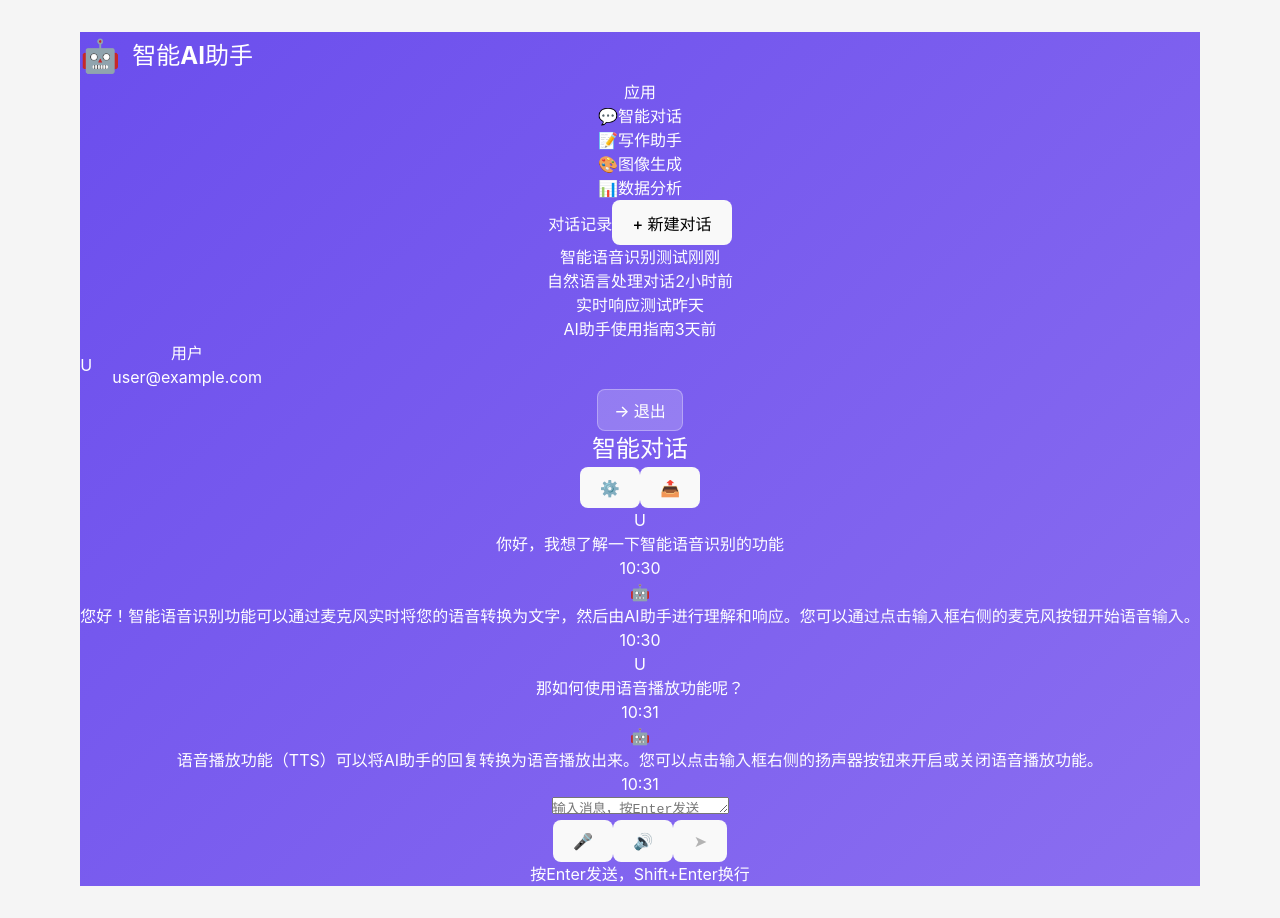
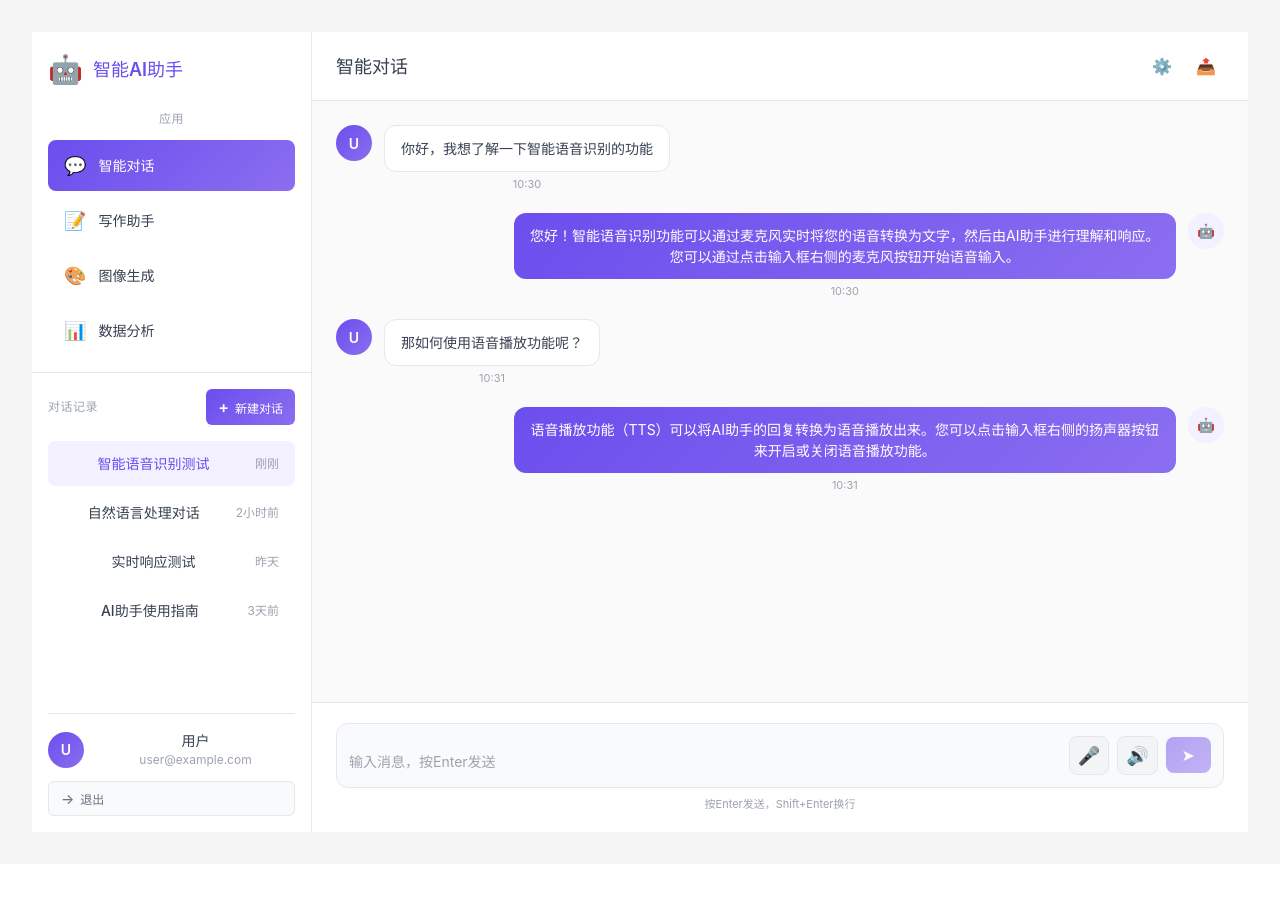
Before and after one commit to christphorxxx-commits/smart_custom, a Vue app in the folder frontend/: page / in a window 1280 px wide. After the commit the page ends 864 px from the top, so only its background shows below. Built offline with nearby package versions, Linux system fonts and the light colour scheme; sample sign-in values are in the browser's storage.

Commit message:
2026.3.12,完成登录逻辑

```diff
--- a/frontend/src/components/Home.vue
+++ b/frontend/src/components/Home.vue
@@ -235,123 +235,536 @@ axios.interceptors.response.use(
 
 <style scoped>
 .home-container {
-  min-height: 100vh;
-  background: linear-gradient(135deg, #6B4EED 0%, #8B6EF0 100%);
-  color: white;
+  display: flex;
+  height: 100vh;
+  background: #f5f5f5;
+  overflow: hidden;
 }
 
-.home-header {
+/* 左侧边栏 */
+.sidebar {
   display: flex;
-  justify-content: space-between;
-  align-items: center;
-  padding: 20px 40px;
-  background: rgba(255, 255, 255, 0.1);
-  backdrop-filter: blur(10px);
-  border-bottom: 1px solid rgba(255, 255, 255, 0.2);
+  flex-direction: column;
+  width: 280px;
+  background: white;
+  border-right: 1px solid #e5e7eb;
+  flex-shrink: 0;
+}
+
+.sidebar-apps {
+  flex: 0 0 auto;
+  padding: 16px;
+  border-bottom: 1px solid #e5e7eb;
+}
+
+.sidebar-header {
+  margin-bottom: 20px;
 }
 
 .logo {
   display: flex;
   align-items: center;
+  gap: 10px;
+}
+
+.logo-icon {
+  font-size: 28px;
+}
+
+.logo-text {
+  font-size: 18px;
+  font-weight: 600;
+  color: #6B4EED;
+}
+
+.apps-section {
+  display: flex;
+  flex-direction: column;
   gap: 12px;
 }
 
-.logo-icon {
-  font-size: 32px;
+.section-title {
+  font-size: 12px;
+  color: #9ca3af;
+  font-weight: 500;
+  text-transform: uppercase;
+  letter-spacing: 0.5px;
 }
 
-.logo-text {
-  font-size: 24px;
-  font-weight: 700;
+.apps-list {
+  display: flex;
+  flex-direction: column;
+  gap: 4px;
+}
+
+.app-item {
+  display: flex;
+  align-items: center;
+  gap: 12px;
+  padding: 12px 16px;
+  border-radius: 8px;
+  cursor: pointer;
+  transition: all 0.2s ease;
+  color: #374151;
+}
+
+.app-item:hover {
+  background: #f9fafb;
+}
+
+.app-item.active {
+  background: linear-gradient(135deg, #6B4EED 0%, #8B6EF0 100%);
+  color: white;
+}
+
+.app-icon {
+  font-size: 18px;
+}
+
+.app-name {
+  font-size: 14px;
+  font-weight: 500;
+}
+
+.sidebar-history {
+  flex: 1;
+  display: flex;
+  flex-direction: column;
+  padding: 16px;
+  overflow: hidden;
+}
+
+.history-header {
+  display: flex;
+  justify-content: space-between;
+  align-items: center;
+  margin-bottom: 16px;
+}
+
+.history-title {
+  font-size: 12px;
+  color: #9ca3af;
+  font-weight: 500;
+  text-transform: uppercase;
+  letter-spacing: 0.5px;
+}
+
+.new-chat-btn {
+  display: flex;
+  align-items: center;
+  gap: 6px;
+  padding: 8px 12px;
+  background: linear-gradient(135deg, #6B4EED 0%, #8B6EF0 100%);
+  color: white;
+  border: none;
+  border-radius: 6px;
+  font-size: 12px;
+  font-weight: 500;
+  cursor: pointer;
+  transition: all 0.2s ease;
+}
+
+.new-chat-btn:hover {
+  transform: translateY(-1px);
+  box-shadow: 0 4px 12px rgba(107, 78, 237, 0.3);
+}
+
+.new-chat-icon {
+  font-size: 16px;
+  font-weight: 600;
+}
+
+.history-list {
+  flex: 1;
+  overflow-y: auto;
+  display: flex;
+  flex-direction: column;
+  gap: 4px;
+}
+
+.history-item {
+  display: flex;
+  justify-content: space-between;
+  align-items: center;
+  padding: 12px 16px;
+  border-radius: 8px;
+  cursor: pointer;
+  transition: all 0.2s ease;
+  color: #374151;
+}
+
+.history-item:hover {
+  background: #f9fafb;
+}
+
+.history-item.active {
+  background: #f3f0ff;
+  color: #6B4EED;
+}
+
+.history-text {
+  font-size: 14px;
+  font-weight: 500;
+  flex: 1;
+  white-space: nowrap;
+  overflow: hidden;
+  text-overflow: ellipsis;
+}
+
+.history-time {
+  font-size: 12px;
+  color: #9ca3af;
+  margin-left: 12px;
+}
+
+.user-section {
+  margin-top: auto;
+  padding-top: 16px;
+  border-top: 1px solid #e5e7eb;
 }
 
 .user-info {
   display: flex;
   align-items: center;
+  gap: 12px;
+  margin-bottom: 12px;
+}
+
+.user-avatar {
+  width: 36px;
+  height: 36px;
+  border-radius: 50%;
+  background: linear-gradient(135deg, #6B4EED 0%, #8B6EF0 100%);
+  color: white;
+  display: flex;
+  align-items: center;
+  justify-content: center;
+  font-size: 14px;
+  font-weight: 600;
+}
+
+.user-details {
+  flex: 1;
+  overflow: hidden;
+}
+
+.user-name {
+  font-size: 14px;
+  font-weight: 600;
+  color: #374151;
+  white-space: nowrap;
+  overflow: hidden;
+  text-overflow: ellipsis;
+}
+
+.user-email {
+  font-size: 12px;
+  color: #9ca3af;
+  white-space: nowrap;
+  overflow: hidden;
+  text-overflow: ellipsis;
+}
+
+.logout-btn {
+  display: flex;
+  align-items: center;
+  gap: 6px;
+  padding: 8px 12px;
+  background: #f9fafb;
+  color: #6b7280;
+  border: 1px solid #e5e7eb;
+  border-radius: 6px;
+  font-size: 12px;
+  font-weight: 500;
+  cursor: pointer;
+  transition: all 0.2s ease;
+  width: 100%;
+}
+
+.logout-btn:hover {
+  background: #f3f4f6;
+  color: #374151;
+}
+
+.logout-icon {
+  font-size: 14px;
+}
+
+/* 右侧对话区域 */
+.chat-area {
+  flex: 1;
+  display: flex;
+  flex-direction: column;
+  background: #fafafa;
+}
+
+.chat-header {
+  display: flex;
+  justify-content: space-between;
+  align-items: center;
+  padding: 16px 24px;
+  background: white;
+  border-bottom: 1px solid #e5e7eb;
+}
+
+.chat-title {
+  font-size: 18px;
+  font-weight: 600;
+  color: #374151;
+}
+
+.chat-actions {
+  display: flex;
+  gap: 8px;
+}
+
+.action-btn {
+  padding: 8px;
+  background: transparent;
+  border: none;
+  border-radius: 6px;
+  cursor: pointer;
+  transition: all 0.2s ease;
+  color: #6b7280;
+}
+
+.action-btn:hover {
+  background: #f9fafb;
+  color: #374151;
+}
+
+.chat-messages {
+  flex: 1;
+  overflow-y: auto;
+  padding: 24px;
+  display: flex;
+  flex-direction: column;
   gap: 20px;
 }
 
-.welcome-text {
-  font-size: 16px;
-  opacity: 0.8;
+.message {
+  display: flex;
+  gap: 12px;
+  max-width: 80%;
 }
 
-.logout-btn {
-  padding: 8px 16px;
-  background: rgba(255, 255, 255, 0.2);
+.user-message {
+  align-self: flex-start;
+}
+
+.assistant-message {
+  align-self: flex-end;
+  flex-direction: row-reverse;
+}
+
+.message-avatar {
+  width: 36px;
+  height: 36px;
+  border-radius: 50%;
+  display: flex;
+  align-items: center;
+  justify-content: center;
+  font-size: 14px;
+  font-weight: 600;
+  flex-shrink: 0;
+}
+
+.user-avatar {
+  background: linear-gradient(135deg, #6B4EED 0%, #8B6EF0 100%);
   color: white;
-  border: 1px solid rgba(255, 255, 255, 0.3);
+}
+
+.assistant-avatar {
+  background: #f3f0ff;
+  color: #6B4EED;
+}
+
+.message-content {
+  display: flex;
+  flex-direction: column;
+  gap: 4px;
+}
+
+.message-text {
+  padding: 12px 16px;
+  border-radius: 12px;
+  font-size: 14px;
+  line-height: 1.5;
+  color: #374151;
+}
+
+.user-message .message-text {
+  background: white;
+  border: 1px solid #e5e7eb;
+}
+
+.assistant-message .message-text {
+  background: linear-gradient(135deg, #6B4EED 0%, #8B6EF0 100%);
+  color: white;
+}
+
+.message-time {
+  font-size: 11px;
+  color: #9ca3af;
+  padding: 0 4px;
+}
+
+.chat-input-area {
+  padding: 20px 24px;
+  background: white;
+  border-top: 1px solid #e5e7eb;
+}
+
+.input-container {
+  display: flex;
+  gap: 12px;
+  align-items: flex-end;
+  background: #f9fafb;
+  border: 1px solid #e5e7eb;
+  border-radius: 12px;
+  padding: 12px;
+  transition: all 0.2s ease;
+}
+
+.input-container:focus-within {
+  border-color: #6B4EED;
+  box-shadow: 0 0 0 3px rgba(107, 78, 237, 0.1);
+}
+
+.chat-input {
+  flex: 1;
+  border: none;
+  background: transparent;
+  font-size: 14px;
+  color: #374151;
+  resize: none;
+  min-height: 24px;
+  max-height: 120px;
+  font-family: inherit;
+}
+
+.chat-input:focus {
+  outline: none;
+}
+
+.chat-input::placeholder {
+  color: #9ca3af;
+}
+
+.input-actions {
+  display: flex;
+  gap: 8px;
+  align-items: center;
+}
+
+.asr-btn,
+.tts-btn {
+  padding: 8px;
+  background: #f3f4f6;
+  border: 1px solid #e5e7eb;
   border-radius: 8px;
   cursor: pointer;
-  transition: all 0.3s ease;
+  transition: all 0.2s ease;
+  color: #6b7280;
 }
 
-.logout-btn:hover {
-  background: rgba(255, 255, 255, 0.3);
-  transform: translateY(-1px);
+.asr-btn:hover,
+.tts-btn:hover {
+  background: #e5e7eb;
+  color: #374151;
 }
 
-.home-content {
-  display: flex;
-  justify-content: center;
-  align-items: center;
-  gap: 40px;
-  padding: 80px 40px;
-  flex-wrap: wrap;
+.asr-btn.active,
+.tts-btn.active {
+  background: linear-gradient(135deg, #6B4EED 0%, #8B6EF0 100%);
+  color: white;
+  border-color: #6B4EED;
 }
 
-.feature-card {
-  background: rgba(255, 255, 255, 0.1);
-  border-radius: 20px;
-  padding: 40px;
-  text-align: center;
-  width: 300px;
-  backdrop-filter: blur(10px);
-  border: 1px solid rgba(255, 255, 255, 0.2);
-  transition: all 0.3s ease;
+.action-icon {
+  font-size: 18px;
 }
 
-.feature-card:hover {
-  background: rgba(255, 255, 255, 0.15);
-  transform: translateY(-10px);
-  box-shadow: 0 20px 40px rgba(0, 0, 0, 0.1);
+.send-btn {
+  padding: 8px 16px;
+  background: linear-gradient(135deg, #6B4EED 0%, #8B6EF0 100%);
+  color: white;
+  border: none;
+  border-radius: 8px;
+  cursor: pointer;
+  transition: all 0.2s ease;
+  font-weight: 500;
 }
 
-.feature-icon {
-  font-size: 48px;
-  margin-bottom: 20px;
+.send-btn:hover:not(:disabled) {
+  transform: translateY(-1px);
+  box-shadow: 0 4px 12px rgba(107, 78, 237, 0.3);
 }
 
-.feature-card h3 {
-  font-size: 20px;
-  font-weight: 600;
-  margin-bottom: 12px;
+.send-btn:disabled {
+  opacity: 0.5;
+  cursor: not-allowed;
 }
 
-.feature-card p {
-  font-size: 14px;
-  opacity: 0.8;
-  line-height: 1.5;
+.send-icon {
+  font-size: 16px;
+}
+
+.input-hint {
+  font-size: 11px;
+  color: #9ca3af;
+  text-align: center;
+  margin-top: 8px;
+}
+
+/* 滚动条样式 */
+.chat-messages::-webkit-scrollbar,
+.history-list::-webkit-scrollbar {
+  width: 6px;
+}
+
+.chat-messages::-webkit-scrollbar-track,
+.history-list::-webkit-scrollbar-track {
+  background: transparent;
+}
+
+.chat-messages::-webkit-scrollbar-thumb,
+.history-list::-webkit-scrollbar-thumb {
+  background: #d1d5db;
+  border-radius: 3px;
+}
+
+.chat-messages::-webkit-scrollbar-thumb:hover,
+.history-list::-webkit-scrollbar-thumb:hover {
+  background: #9ca3af;
+}
+
+/* 响应式设计 */
+@media (max-width: 1024px) {
+  .sidebar {
+    width: 240px;
+  }
+
+  .message {
+    max-width: 90%;
+  }
 }
 
 @media (max-width: 768px) {
-  .home-header {
-    padding: 16px 24px;
+  .sidebar {
+    display: none;
   }
 
-  .logo-text {
-    font-size: 20px;
+  .chat-header {
+    padding: 12px 16px;
   }
 
-  .home-content {
-    padding: 40px 24px;
-    gap: 24px;
+  .chat-messages {
+    padding: 16px;
   }
 
-  .feature-card {
-    width: 100%;
-    max-width: 300px;
-    padding: 32px;
+  .chat-input-area {
+    padding: 16px;
   }
 }
 </style>
```
